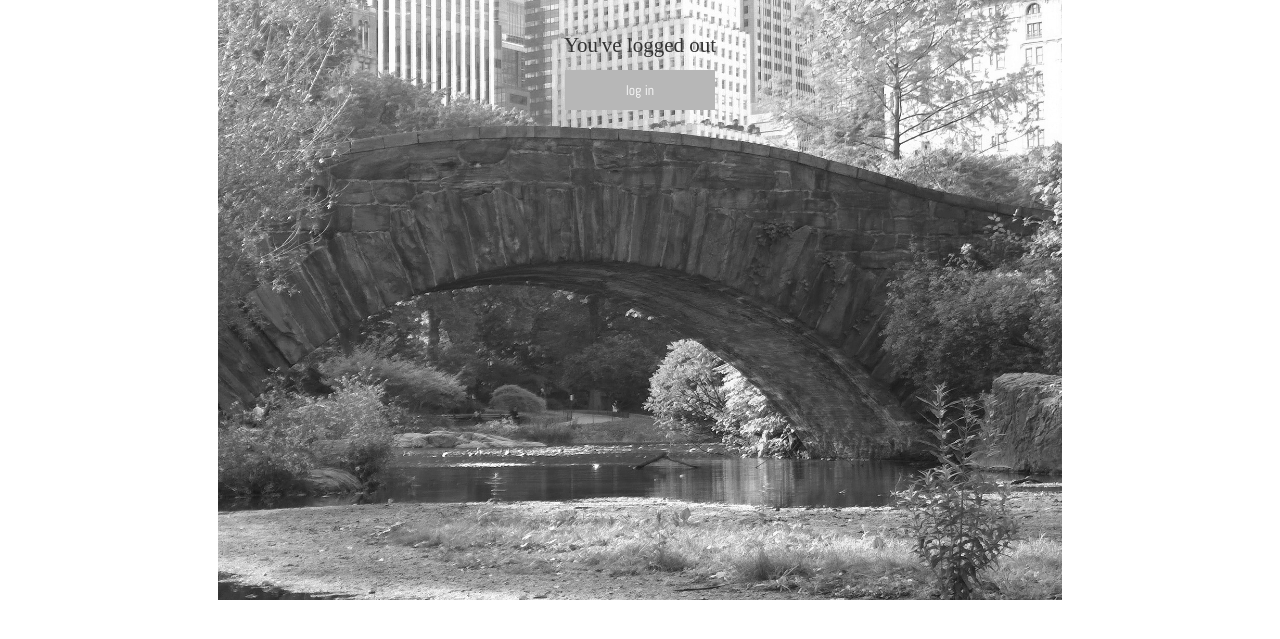
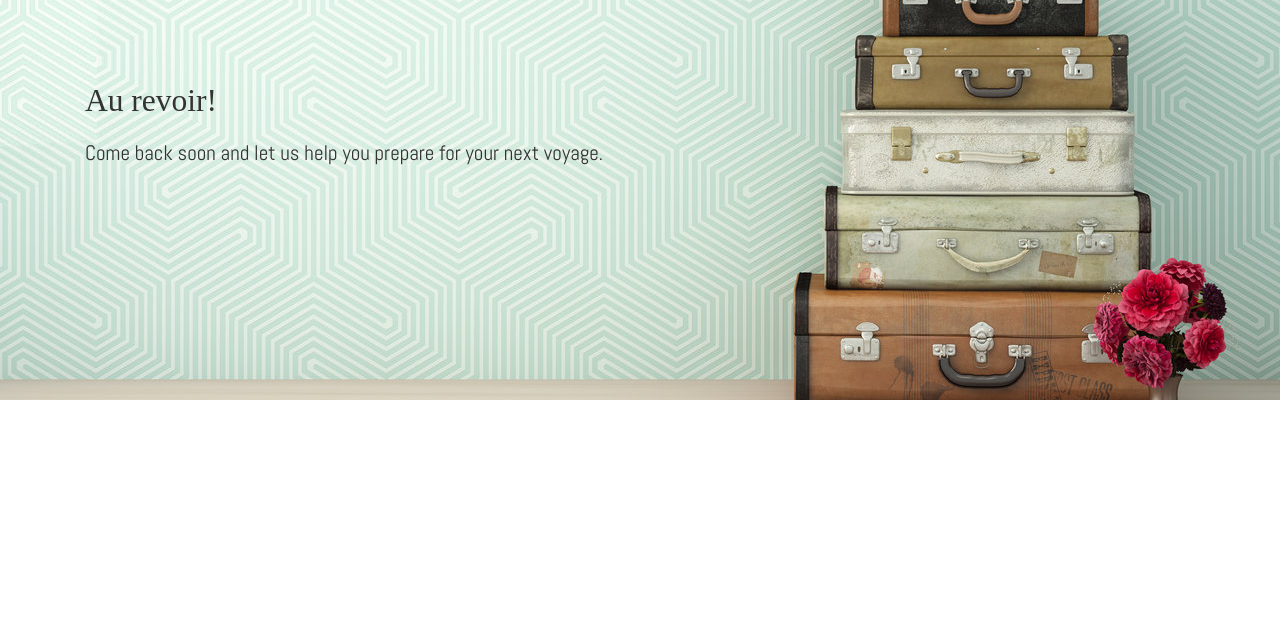
Before and after one commit to eleanorstrib/valeez-reboot-heroku, a Django app: template valeezapp/templates/registration/logout.html in a window 1280 px wide. Shown: the part 52-691 px from the top of the page. Run offline with Django 3.2, Linux system fonts and the light colour scheme; the template is opened without the code that fills it, so the values that code supplies are empty; some libraries are stand-ins or nearby versions; some web fonts are replaced.

Commit message:
added styling and text to the registration templates

```diff
--- a/valeezapp/static/styles/styles.css
+++ b/valeezapp/static/styles/styles.css
@@ -147,6 +147,10 @@ input[type="submit"]:hover {
     margin-bottom: 0px;
 }
 
+.title-bg {
+	background-color: #FF8C80;
+}
+
 .log-out {
 	-webkit-filter: grayscale(100%);
 	filter: grayscale(100%);
--- a/valeezapp/templates/registration/activation_complete.html
+++ b/valeezapp/templates/registration/activation_complete.html
@@ -9,9 +9,9 @@
 		<p><span class="title-text">Success!</span></p>
 	</div>
 	<div class="col-md-6">
-        <p>{% trans "Your account has been activated." %}</p>
-        <p>Log in now to make your valeez.</p>
-        <p> </p>
+        <p><h3>{% trans "Your account has been activated." %}</h3></p>
+        <p>Log in now to make your valeez -- awesomeness awaits!</p>
+        <p>&nbsp</p>
         <p><button type="button" class="btn btn-custom"><a href="{% url 'auth_login' %}">log in</a></button></p>
      </div>
      <div class="col-md-3">
--- a/valeezapp/templates/registration/activation_email_subject.txt
+++ b/valeezapp/templates/registration/activation_email_subject.txt
@@ -1 +1 @@
-{% load i18n %}{% trans "Account activation on" %} {{ site.name }}
+{% load i18n %}{% trans "Activate your account on" %} {{ site.name }}
--- a/valeezapp/templates/registration/logout.html
+++ b/valeezapp/templates/registration/logout.html
@@ -3,16 +3,19 @@
 
 {% block content %}
 
-<div class="container log-out">
-	<div class="col-md-3" align="left">
-	</div>
-	<div class="col-md-6" align="center">
-        <p><span class="title-text">You've logged out</span></p>
-        <p><button type="button" class="btn btn-custom"><a href="{% url 'auth_login' %}">log in</a></button></p>
+<div class="jumbotron">
+			<div class="container">
 
-     </div>
-     <div class="col-md-3">
-     </div>
-</div>
+				<div class="col-sm-4 col-lg-9">
+					<p><span class="title-text">Au revoir!</span></p>
+					<p>Come back soon and let us help you prepare for your next voyage.</p>
+
+				</div>
+
+				<div class="col-sm-8 col-lg-3">
+				</div>
+
+			</div>
+		</div>
 
 {% endblock %}
--- a/valeezapp/templates/registration/registration_complete.html
+++ b/valeezapp/templates/registration/registration_complete.html
@@ -5,10 +5,14 @@
 
 <div class="container">
 	<div class="col-md-3" align="left">
-		<p><span class="title-text">You are now registered!</span></p>
+		<p><span class="title-text">Almost there...</span></p>
 	</div>
 
 	<div class="col-md-6">
+		<p><h3>Check your email for an activation link.</h3></p>
+		<p>Clicking that link will confirm your registration on valeez.com.</p>
+		<p>If you do not receive the email, check your spam folder, or sign up again.</p>
+		<p>&nbsp</p>
 		<p><button type="button" class="btn btn-custom"><a href="{% url 'auth_login' %}">log in</a></button></p>
 
 
```
Also changed, not shown: valeezapp/templates/registration/activation_email.txt (+8 -2 lines), valeezapp/templates/valeezapp/make_valeez.html (+14 -3 lines), valeezapp/templates/valeezapp/past_voyages.html (+13 -7 lines), 2 other files.
